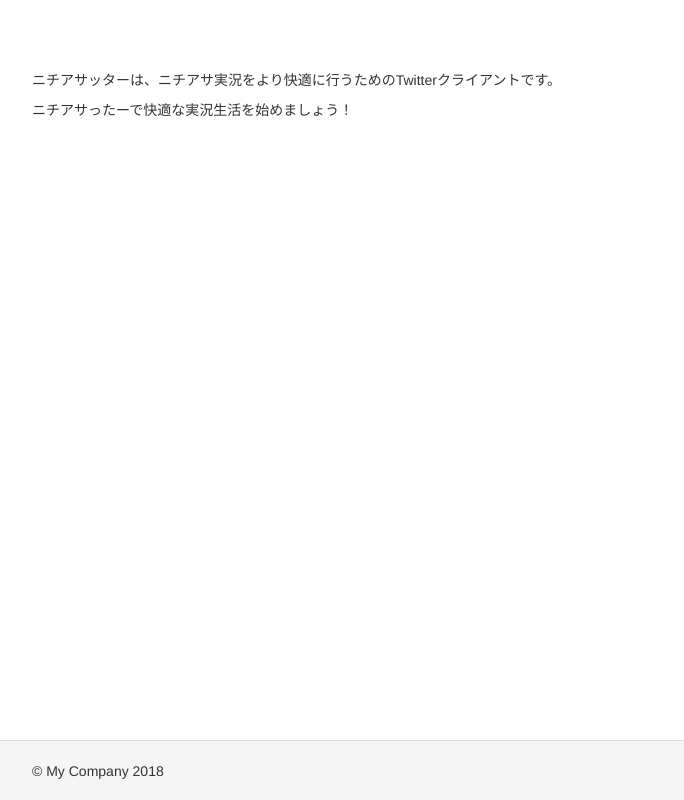
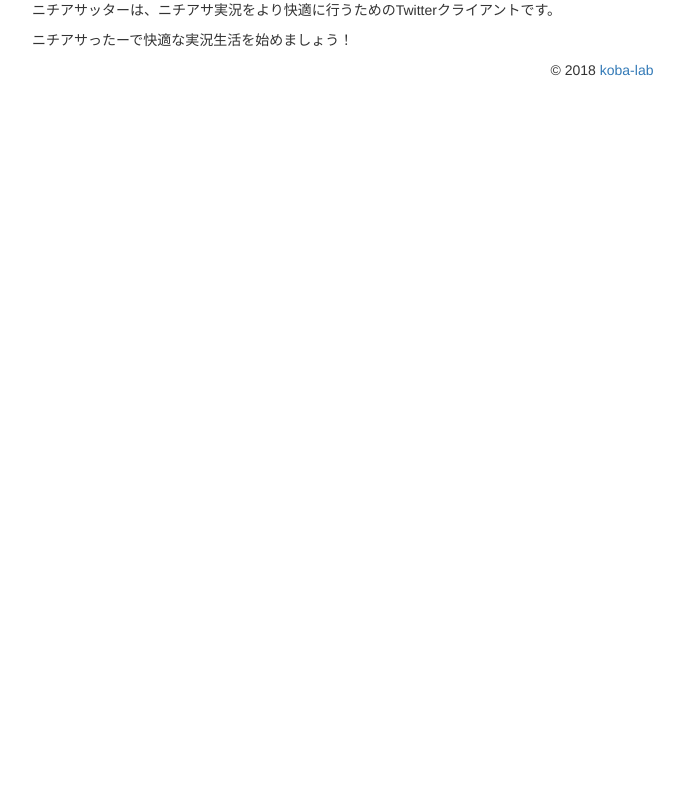
Before and after one commit to koba-lab/nitiasatter, a Yii app: template views/site/index.php in a window 1280 px wide. Shown: the whole page, without its empty margins (38-722 px from the left). Run offline with PHP 8.4 and a stand-in for Yii, Linux system fonts and the light colour scheme; the template is opened without the code that fills it, so the values that code supplies are empty; some libraries are stand-ins or nearby versions.

Commit message:
サイトのレイアウトを調整

```diff
--- a/assets/AppAsset.php
+++ b/assets/AppAsset.php
@@ -20,12 +20,10 @@ class AppAsset extends AssetBundle
     public $basePath = '@webroot';
     public $baseUrl = '@web';
     public $css = [
-        'css/site.css',
     ];
     public $js = [
     ];
     public $depends = [
-        'yii\web\YiiAsset',
         'yii\bootstrap\BootstrapAsset',
     ];
 }
--- a/views/layouts/main.php
+++ b/views/layouts/main.php
@@ -5,8 +5,6 @@
 
 use app\widgets\Alert;
 use yii\helpers\Html;
-use yii\bootstrap\Nav;
-use yii\bootstrap\NavBar;
 use yii\widgets\Breadcrumbs;
 use app\assets\AppAsset;
 
@@ -26,37 +24,9 @@ AppAsset::register($this);
 <body>
 <?php $this->beginBody() ?>
 
+<div class="d-flex flex-column">
     <div class="wrap">
-    <?php
-    NavBar::begin([
-        'brandLabel' => Yii::$app->name,
-        'brandUrl' => Yii::$app->homeUrl,
-        'options' => [
-            'class' => 'navbar-inverse navbar-fixed-top',
-        ],
-    ]);
-    echo Nav::widget([
-        'options' => ['class' => 'navbar-nav navbar-right'],
-        'items' => [
-            ['label' => 'Home', 'url' => ['/site/index']],
-            ['label' => 'About', 'url' => ['/site/about']],
-            ['label' => 'Contact', 'url' => ['/site/contact']],
-            Yii::$app->user->isGuest ? (
-                ['label' => 'Login', 'url' => ['/site/login']]
-            ) : (
-                '<li>'
-                . Html::beginForm(['/site/logout'], 'post')
-                . Html::submitButton(
-                    'Logout (' . Yii::$app->user->identity->username . ')',
-                    ['class' => 'btn btn-link logout']
-                )
-                . Html::endForm()
-                . '</li>'
-            )
-        ],
-    ]);
-    NavBar::end();
-    ?>
+        <?= $this->render('_header') ?>
 
         <div class="container">
             <?= Breadcrumbs::widget([
@@ -67,13 +37,14 @@ AppAsset::register($this);
         </div>
     </div>
 
-<footer class="footer">
+    <footer class="footer mt-auto">
         <div class="container">
-        <p class="pull-left">&copy; My Company <?= date('Y') ?></p>
-
-        <p class="pull-right"><?= Yii::powered() ?></p>
+            <div class="text-center">
+                &copy; 2018 <?= Html::a('koba-lab', 'https://github.com/koba-lab', ['target'=>'_blank']) ?>
+            </div>
         </div>
     </footer>
+</div>
 
 <?php $this->endBody() ?>
 </body>
```
Also changed, not shown: views/layouts/_header.php (added, +38 -0 lines). Lines whose indentation alone changed are shown as unchanged.
